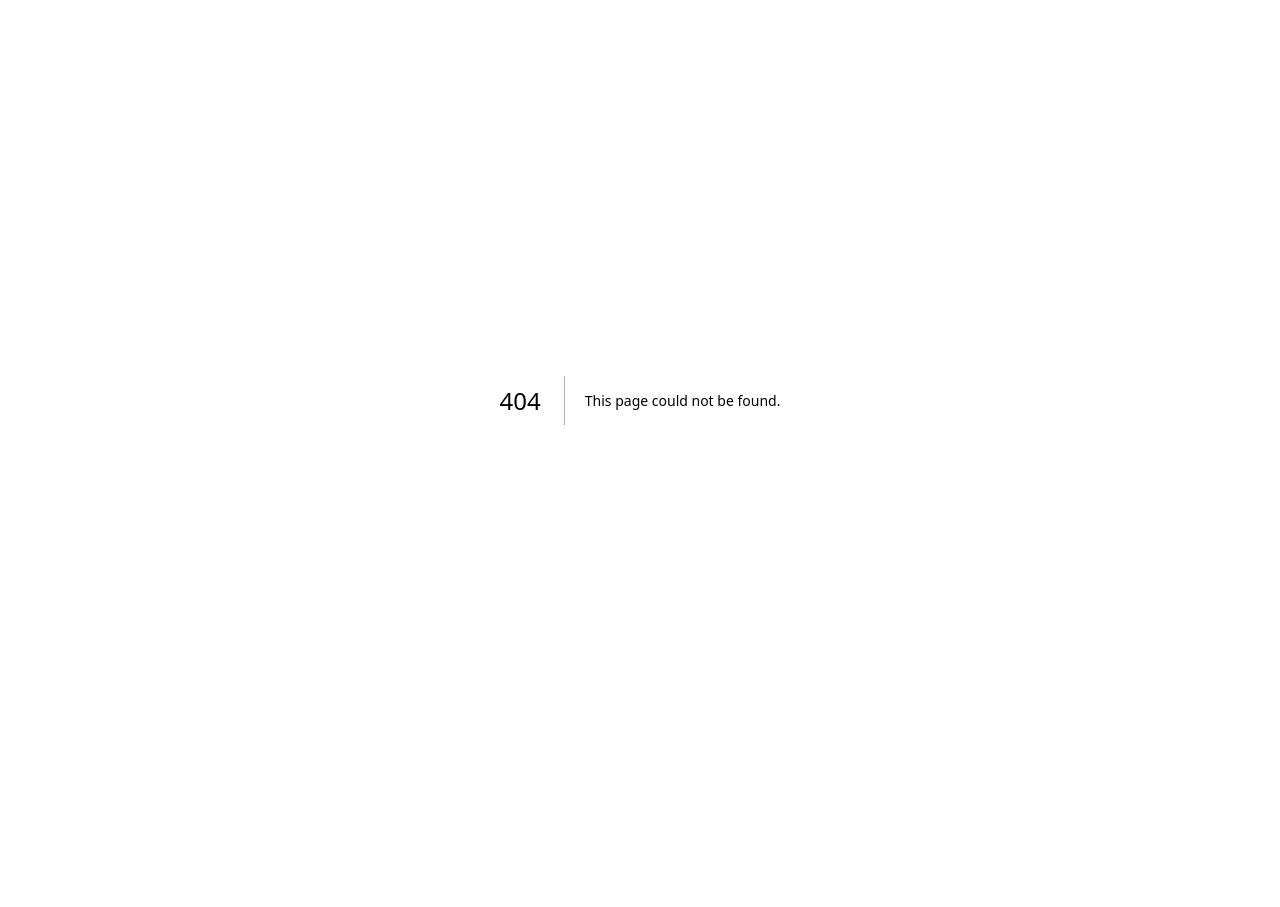
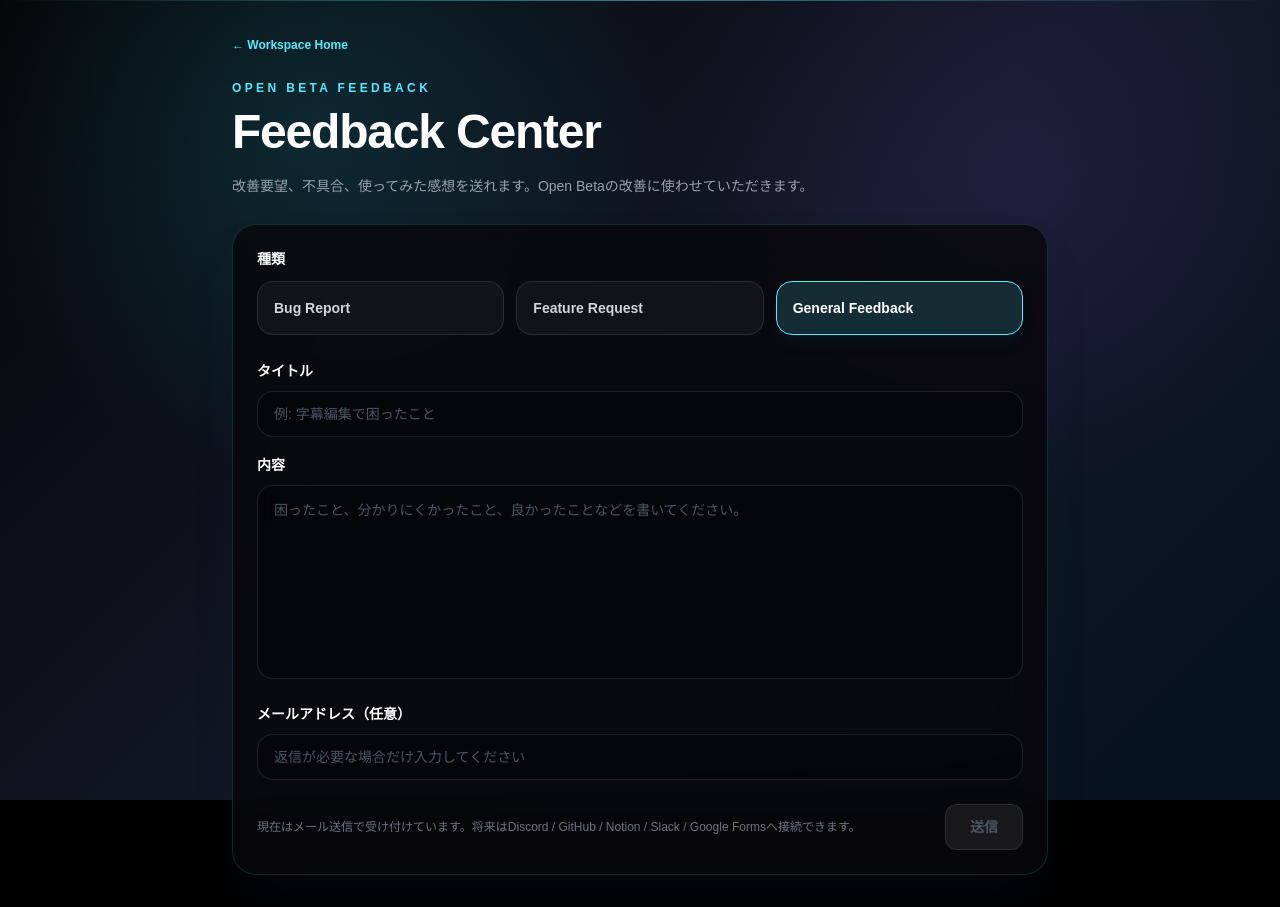
Before and after one commit to hiro042355/easyslice-ai, a Next.js app: page /feedback in a window 1280 px wide. Before the commit this address had no page. Before the commit the page ends 800 px from the top, so only its background shows below. Built offline with nearby package versions, Linux system fonts and the light colour scheme.

Commit message:
Add feedback center MVP

```diff
--- /dev/null
+++ b/app/feedback/page.tsx
@@ -0,0 +1,160 @@
+"use client";
+
+import { useMemo, useState } from "react";
+
+type FeedbackType = "Bug Report" | "Feature Request" | "General Feedback";
+
+const feedbackTypes: FeedbackType[] = [
+  "Bug Report",
+  "Feature Request",
+  "General Feedback",
+];
+
+export default function FeedbackPage() {
+  const [feedbackType, setFeedbackType] = useState<FeedbackType>("General Feedback");
+  const [title, setTitle] = useState("");
+  const [body, setBody] = useState("");
+  const [email, setEmail] = useState("");
+  const [sentMessage, setSentMessage] = useState("");
+
+  const mailtoHref = useMemo(() => {
+    const subject = `[NEXCUT Feedback] ${feedbackType}: ${title || "No title"}`;
+    const message = [
+      `Type: ${feedbackType}`,
+      `Title: ${title || "No title"}`,
+      email ? `Email: ${email}` : "Email: Not provided",
+      "",
+      body || "No message provided",
+    ].join("\n");
+
+    return `mailto:nexcut.ai@gmail.com?subject=${encodeURIComponent(
+      subject
+    )}&body=${encodeURIComponent(message)}`;
+  }, [body, email, feedbackType, title]);
+
+  const handleSubmit = () => {
+    const feedback = {
+      type: feedbackType,
+      title,
+      body,
+      email,
+      timestamp: new Date().toISOString(),
+    };
+
+    console.log("[feedback]", feedback);
+    setSentMessage("メールアプリを開きます。送信前に内容を確認してください。");
+    window.location.href = mailtoHref;
+  };
+
+  const canSubmit = title.trim() !== "" && body.trim() !== "";
+
+  return (
+    <main className="min-h-screen overflow-hidden bg-black text-white">
+      <div className="pointer-events-none absolute inset-0 bg-[radial-gradient(circle_at_24%_16%,rgba(34,211,238,0.14),transparent_30%),radial-gradient(circle_at_80%_22%,rgba(168,85,247,0.11),transparent_28%),linear-gradient(135deg,#050505_0%,#111827_52%,#06111f_100%)]" />
+      <div className="pointer-events-none absolute inset-x-0 top-0 h-px bg-gradient-to-r from-transparent via-cyan-300/50 to-transparent" />
+
+      <section className="relative mx-auto flex min-h-screen w-full max-w-4xl flex-col justify-center px-5 py-8 sm:px-8 lg:px-10">
+        <header className="mb-6">
+          <a href="/workspace" className="text-xs font-semibold text-cyan-300 hover:text-cyan-200">
+            ← Workspace Home
+          </a>
+          <p className="mt-6 text-xs font-semibold uppercase tracking-[0.28em] text-cyan-300">
+            Open Beta Feedback
+          </p>
+          <h1 className="mt-3 text-4xl font-black tracking-tight text-white sm:text-5xl">
+            Feedback Center
+          </h1>
+          <p className="mt-4 max-w-2xl text-sm leading-7 text-gray-400">
+            改善要望、不具合、使ってみた感想を送れます。Open Betaの改善に使わせていただきます。
+          </p>
+        </header>
+
+        <div className="rounded-3xl border border-cyan-300/15 bg-zinc-950/85 p-5 shadow-2xl shadow-cyan-950/20 backdrop-blur-xl sm:p-6">
+          <div>
+            <p className="text-sm font-bold text-white">種類</p>
+            <div className="mt-3 grid gap-3 sm:grid-cols-3">
+              {feedbackTypes.map((type) => {
+                const selected = feedbackType === type;
+
+                return (
+                  <button
+                    key={type}
+                    type="button"
+                    onClick={() => setFeedbackType(type)}
+                    className={
+                      selected
+                        ? "rounded-2xl border border-cyan-300 bg-cyan-300/15 p-4 text-left text-sm font-bold text-white shadow-lg shadow-cyan-950/20"
+                        : "rounded-2xl border border-white/10 bg-white/[0.04] p-4 text-left text-sm font-bold text-gray-300 transition hover:border-cyan-300/40 hover:bg-cyan-300/10"
+                    }
+                  >
+                    {type}
+                  </button>
+                );
+              })}
+            </div>
+          </div>
+
+          <div className="mt-6 grid gap-4">
+            <label className="block">
+              <span className="text-sm font-bold text-white">タイトル</span>
+              <input
+                type="text"
+                value={title}
+                onChange={(event) => setTitle(event.target.value)}
+                placeholder="例: 字幕編集で困ったこと"
+                className="mt-2 w-full rounded-2xl border border-white/10 bg-black/30 px-4 py-3 text-sm text-white outline-none transition placeholder:text-gray-600 focus:border-cyan-300/60 focus:bg-cyan-300/10"
+              />
+            </label>
+
+            <label className="block">
+              <span className="text-sm font-bold text-white">内容</span>
+              <textarea
+                value={body}
+                onChange={(event) => setBody(event.target.value)}
+                placeholder="困ったこと、分かりにくかったこと、良かったことなどを書いてください。"
+                rows={7}
+                className="mt-2 w-full resize-none rounded-2xl border border-white/10 bg-black/30 px-4 py-3 text-sm leading-6 text-white outline-none transition placeholder:text-gray-600 focus:border-cyan-300/60 focus:bg-cyan-300/10"
+              />
+            </label>
+
+            <label className="block">
+              <span className="text-sm font-bold text-white">メールアドレス（任意）</span>
+              <input
+                type="email"
+                value={email}
+                onChange={(event) => setEmail(event.target.value)}
+                placeholder="返信が必要な場合だけ入力してください"
+                className="mt-2 w-full rounded-2xl border border-white/10 bg-black/30 px-4 py-3 text-sm text-white outline-none transition placeholder:text-gray-600 focus:border-cyan-300/60 focus:bg-cyan-300/10"
+              />
+            </label>
+          </div>
+
+          <div className="mt-6 flex flex-col gap-3 sm:flex-row sm:items-center sm:justify-between">
+            <p className="text-xs leading-5 text-gray-500">
+              現在はメール送信で受け付けています。将来はDiscord / GitHub / Notion / Slack / Google Formsへ接続できます。
+            </p>
+
+            <button
+              type="button"
+              onClick={handleSubmit}
+              disabled={!canSubmit}
+              className={
+                canSubmit
+                  ? "rounded-xl bg-cyan-300 px-6 py-3 text-sm font-black text-zinc-950 transition hover:bg-cyan-200"
+                  : "rounded-xl border border-white/10 bg-zinc-900 px-6 py-3 text-sm font-bold text-gray-600"
+              }
+            >
+              送信
+            </button>
+          </div>
+
+          {sentMessage && (
+            <p className="mt-4 rounded-2xl border border-green-300/20 bg-green-300/10 p-3 text-sm font-semibold text-green-200">
+              {sentMessage}
+            </p>
+          )}
+        </div>
+      </section>
+    </main>
+  );
+}
--- a/app/workspace/page.tsx
+++ b/app/workspace/page.tsx
@@ -97,6 +97,22 @@ export default function WorkspaceHomePage() {
             ))}
           </div>
         </div>
+
+        <div className="mt-8 flex items-center justify-center gap-4 text-center">
+          <a
+            href="/feedback"
+            className="text-xs font-semibold text-gray-600 transition hover:text-cyan-300"
+          >
+            Feedback
+          </a>
+
+          <a
+            href="/analytics"
+            className="text-xs font-semibold text-gray-600 transition hover:text-cyan-300"
+          >
+            Analytics
+          </a>
+        </div>
       </section>
     </main>
   );
```
